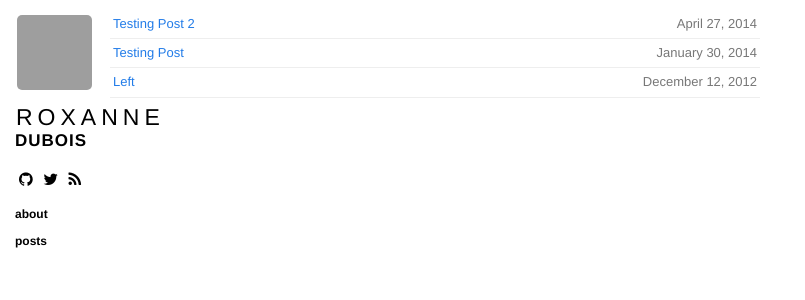
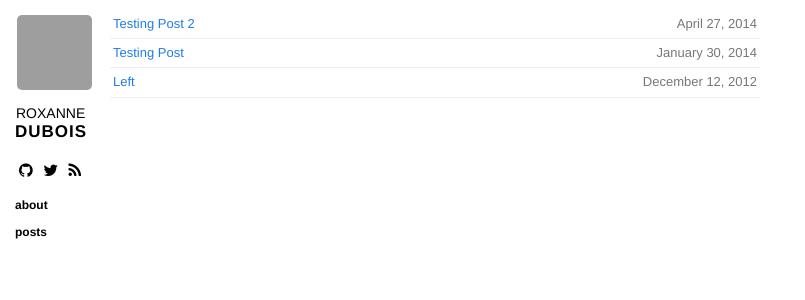
Before and after one commit to roxdubois/roxdubois.github.io, a Jekyll site: the page built from index.html, in a window 1280 px wide. Shown: the top 300 px of the page, without its empty margins (0-805 px from the left). Built offline with Jekyll 4.4.1, drawn with Linux system fonts in a browser that asks for light colours; nearby versions of some CDN libraries; Markdown is read by kramdown in place of the engine named in the settings; grey boxes are pictures that could not be loaded.

Commit message:
Update base.css

```diff
--- a/css/base.css
+++ b/css/base.css
@@ -27,8 +27,8 @@ a {
     margin: 10px 0 20px 0; }
     .sidebar .name #fname {
       padding-left: 1px;
-      font-size: 23px;
-      letter-spacing: 5px;
+      font-size: 14px;
+      letter-spacing: 0px;
       color: black; }
     .sidebar .name #lname {
       font-size: 17px;
```
